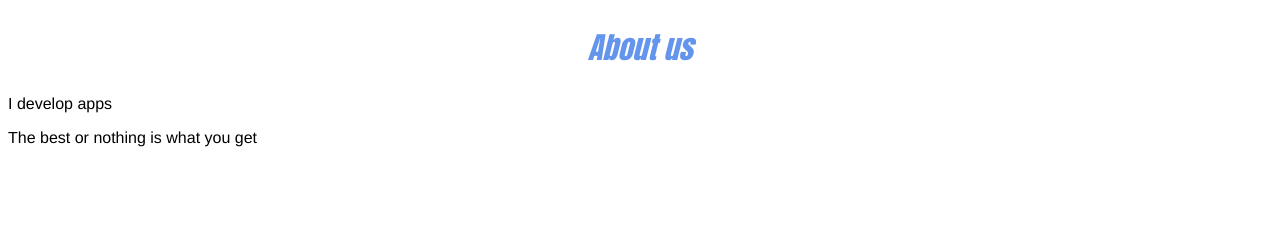
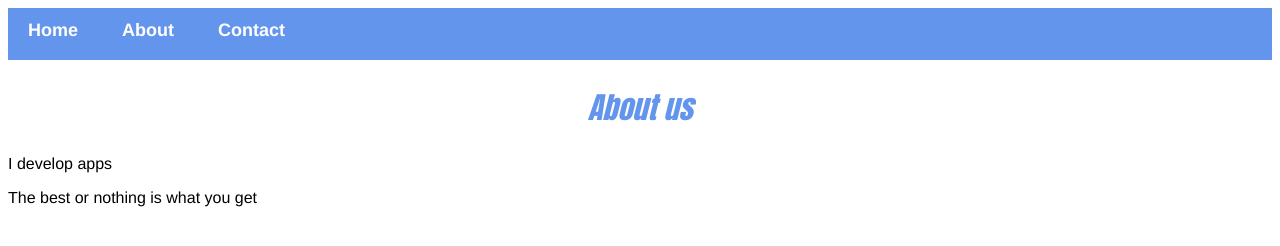
Before and after one commit to Tsholz27/Avatar-, a plain HTML site: page about.html in a window 1280 px wide. Drawn offline with Linux system fonts and the light colour scheme.

Commit message:
Update about.html

```diff
--- a/about.html
+++ b/about.html
@@ -4,6 +4,11 @@
         <link rel="stylesheet" href="style.css">
     </head>
     <body>
+         <div id="menu">
+            <a href="index.html">Home</a>
+            <a href="about.html">About</a>
+            <a href="contact.html">Contact</a>
+        </div>
         <h2>About us</h2>
         <p>I develop apps</p>
         <p>The best or nothing is what you get</p>
```
